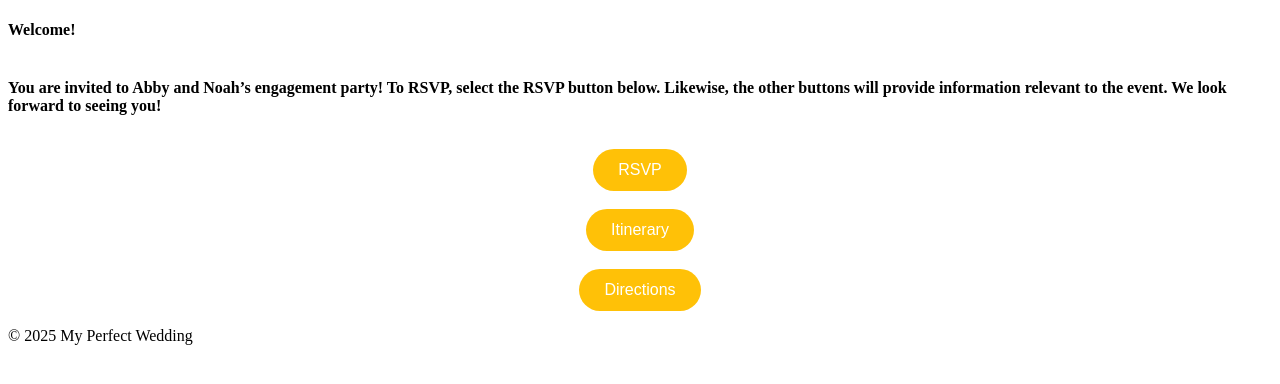
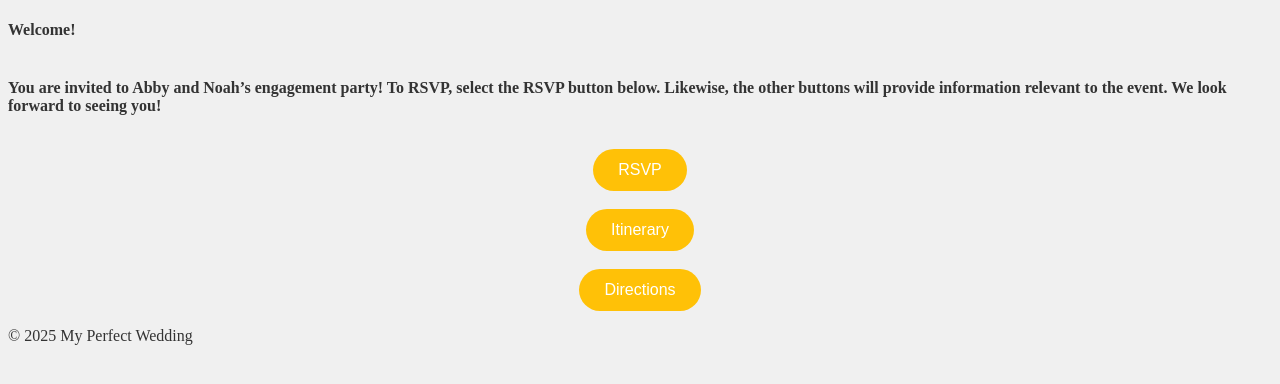
Before and after one commit to GitHerDone17/MyPerfectWedding, a Jekyll site: the page built from index.md, in a window 1280 px wide. Shown: the top 384 px of the page. Built offline with Jekyll 4.4.1, drawn with Linux system fonts in a browser that asks for light colours; our own code applies the rules of GitHub Pages for plain Markdown files.

Commit message:
Update custom.css

```diff
--- a/assets/css/custom.css
+++ b/assets/css/custom.css
@@ -1,9 +1,8 @@
-/* Override Cayman theme colors */
-:root {
-  --cayman-background-color: #fdfdfd; /* Background */
-  --cayman-page-width: 900px;         /* Page width */
-  --cayman-primary-color: #4CAF50;    /* Main header color */
-  --cayman-secondary-color: #1a73e8;  /* Link and accent color */
-  --cayman-header-bg: #00274D;        /* Header background */
-  --cayman-header-fg: #ffffff;        /* Header text color */
+body {
+  background-color: #f0f0f0;
+  color: #333;
 }
+
+h1 {
+  color: #c78b8b;
+}
```
